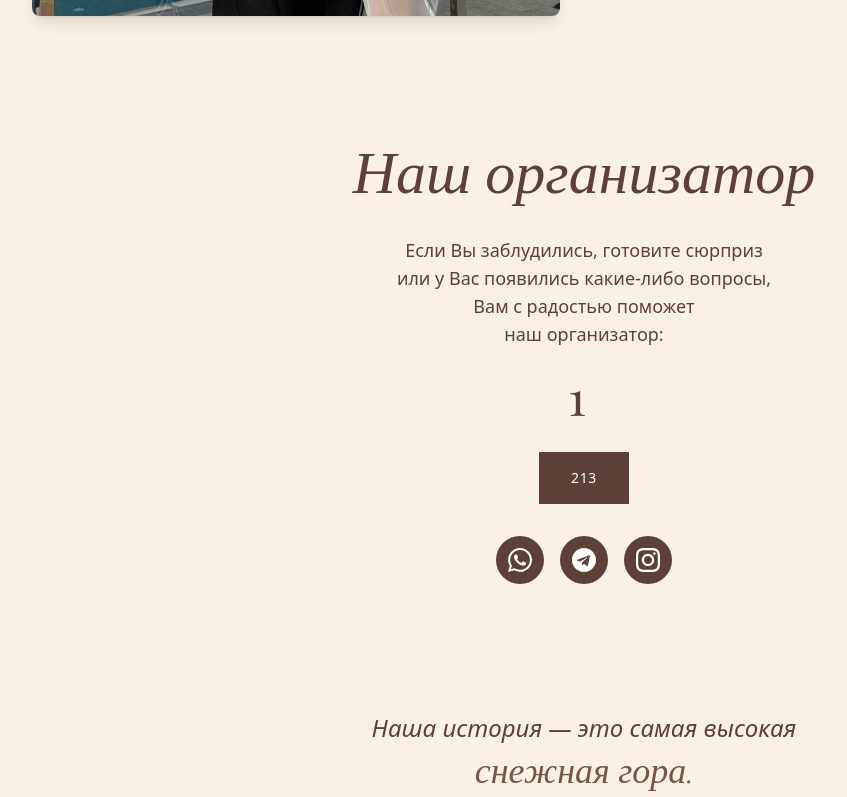
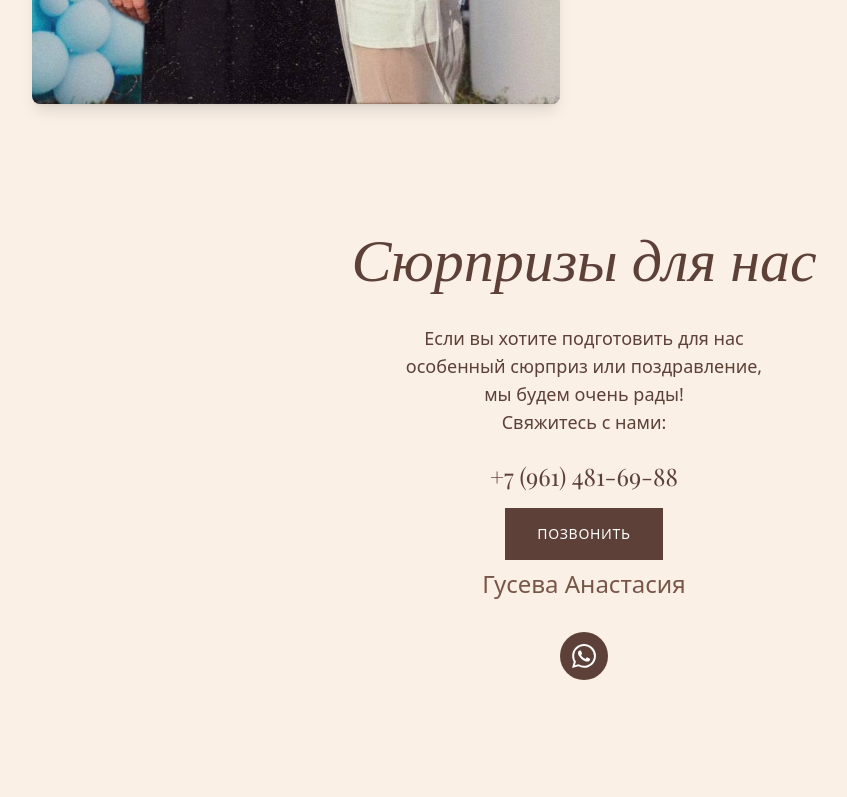
Before and after one commit to Shattt1/weedinggoosex, a Next.js app: page / in a window 1280 px wide. Shown: the part 5700-6497 px from the top of the page, without its empty margins (56-903 px from the left). Built offline with nearby package versions, Linux system fonts and the light colour scheme; a web font is replaced by a local one.

Commit message:
изменена фотография гендер

```diff
--- a/src/app/page.tsx
+++ b/src/app/page.tsx
@@ -423,7 +423,7 @@ export default function Home() {
                             {/* Фотография */}
                             <div className="animate-on-scroll" style={{ animationDelay: '0.1s' }}>
                                 <img
-                                    src="/images/gender-party.jpg"
+                                    src="/images/gender-party1.jpg"
                                     alt="Сюрприз с полом ребенка на нашей свадьбе"
                                     className="w-full rounded-lg shadow-lg"
                                 />
@@ -444,35 +444,35 @@ export default function Home() {
             {/* Wishes Section */}
 
 
-            {/* Organizer Contact */}
+            {/* Surprise Contact Section */}
             <section className="py-16 px-6 max-w-4xl mx-auto text-center animate-on-scroll">
-                <h2 className="text-5xl md:text-6xl font-script italic mb-8 text-[#5D4037]">Наш организатор</h2>
+                <h2 className="text-5xl md:text-6xl font-script italic mb-8 text-[#5D4037]">Сюрпризы для нас</h2>
                 <p className="text-lg mb-6 text-[#5D4037]">
-                    Если Вы заблудились, готовите сюрприз<br />
-                    или у Вас появились какие-либо вопросы,<br />
-                    Вам с радостью поможет<br />
-                    наш организатор:
+                    Если вы хотите подготовить для нас<br />
+                    особенный сюрприз или поздравление,<br />
+                    мы будем очень рады!<br />
+                    Свяжитесь с нами:
                 </p>
-                <h3 className="text-5xl font-serif tracking-[0.3em] mb-8 text-[#5D4037]">1</h3>
-                <button className="bg-[#5D4037] text-white px-8 py-4 text-sm tracking-wider hover:bg-[#4E342E] transition-colors mb-8">
-                    213
-                </button>
+
+                {/* Номер телефона */}
+                <div className="mb-8">
+                    <p className="text-2xl font-serif text-[#5D4037] mb-4">+7 (961) 481-69-88</p>
+                    <button
+                        onClick={() => window.open('tel:+79614816988')}
+                        className="bg-[#5D4037] text-white px-8 py-4 text-sm tracking-wider hover:bg-[#4E342E] transition-colors mb-2"
+                    >
+                        ПОЗВОНИТЬ
+                    </button>
+                    <p className="text-2xl text-[#795548]">Гусева Анастасия</p>
+                </div>
+
                 <div className="flex justify-center gap-4">
-                    <a href="https://wa.me/79604706930" className="w-12 h-12 bg-[#5D4037] rounded-full flex items-center justify-center hover:bg-[#4E342E] transition-colors">
+                    <a href="https://wa.me/79614816988" className="w-12 h-12 bg-[#5D4037] rounded-full flex items-center justify-center hover:bg-[#4E342E] transition-colors">
                         <svg className="w-6 h-6 text-white" fill="currentColor" viewBox="0 0 24 24">
                             <path d="M17.472 14.382c-.297-.149-1.758-.867-2.03-.967-.273-.099-.471-.148-.67.15-.197.297-.767.966-.94 1.164-.173.199-.347.223-.644.075-.297-.15-1.255-.463-2.39-1.475-.883-.788-1.48-1.761-1.653-2.059-.173-.297-.018-.458.13-.606.134-.133.298-.347.446-.52.149-.174.198-.298.298-.497.099-.198.05-.371-.025-.52-.075-.149-.669-1.612-.916-2.207-.242-.579-.487-.5-.669-.51-.173-.008-.371-.01-.57-.01-.198 0-.52.074-.792.372-.272.297-1.04 1.016-1.04 2.479 0 1.462 1.065 2.875 1.213 3.074.149.198 2.096 3.2 5.077 4.487.709.306 1.262.489 1.694.625.712.227 1.36.195 1.871.118.571-.085 1.758-.719 2.006-1.413.248-.694.248-1.289.173-1.413-.074-.124-.272-.198-.57-.347m-5.421 7.403h-.004a9.87 9.87 0 01-5.031-1.378l-.361-.214-3.741.982.998-3.648-.235-.374a9.86 9.86 0 01-1.51-5.26c.001-5.45 4.436-9.884 9.888-9.884 2.64 0 5.122 1.03 6.988 2.898a9.825 9.825 0 012.893 6.994c-.003 5.45-4.437 9.884-9.885 9.884m8.413-18.297A11.815 11.815 0 0012.05 0C5.495 0 .16 5.335.157 11.892c0 2.096.547 4.142 1.588 5.945L.057 24l6.305-1.654a11.882 11.882 0 005.683 1.448h.005c6.554 0 11.89-5.335 11.893-11.893a11.821 11.821 0 00-3.48-8.413Z" />
                         </svg>
                     </a>
-                    <a href="https://t.me/" className="w-12 h-12 bg-[#5D4037] rounded-full flex items-center justify-center hover:bg-[#4E342E] transition-colors">
-                        <svg className="w-6 h-6 text-white" fill="currentColor" viewBox="0 0 24 24">
-                            <path d="M12 0C5.373 0 0 5.373 0 12s5.373 12 12 12 12-5.373 12-12S18.627 0 12 0zm5.894 8.221l-1.97 9.28c-.145.658-.537.818-1.084.508l-3-2.21-1.446 1.394c-.14.18-.357.295-.6.295-.002 0-.003 0-.005 0l.213-3.054 5.56-5.022c.24-.213-.054-.334-.373-.121l-6.869 4.326-2.96-.924c-.64-.203-.658-.64.135-.954l11.566-4.458c.538-.196 1.006.128.832.941z" />
-                        </svg>
-                    </a>
-                    <a href="https://www.instagram.com/" className="w-12 h-12 bg-[#5D4037] rounded-full flex items-center justify-center hover:bg-[#4E342E] transition-colors">
-                        <svg className="w-6 h-6 text-white" fill="currentColor" viewBox="0 0 24 24">
-                            <path d="M12 2.163c3.204 0 3.584.012 4.85.07 3.252.148 4.771 1.691 4.919 4.919.058 1.265.069 1.645.069 4.849 0 3.205-.012 3.584-.069 4.849-.149 3.225-1.664 4.771-4.919 4.919-1.266.058-1.644.07-4.85.07-3.204 0-3.584-.012-4.849-.07-3.26-.149-4.771-1.699-4.919-4.92-.058-1.265-.07-1.644-.07-4.849 0-3.204.013-3.583.07-4.849.149-3.227 1.664-4.771 4.919-4.919 1.266-.057 1.645-.069 4.849-.069zm0-2.163c-3.259 0-3.667.014-4.947.072-4.358.2-6.78 2.618-6.98 6.98-.059 1.281-.073 1.689-.073 4.948 0 3.259.014 3.668.072 4.948.2 4.358 2.618 6.78 6.98 6.98 1.281.058 1.689.072 4.948.072 3.259 0 3.668-.014 4.948-.072 4.354-.2 6.782-2.618 6.979-6.98.059-1.28.073-1.689.073-4.948 0-3.259-.014-3.667-.072-4.947-.196-4.354-2.617-6.78-6.979-6.98-1.281-.059-1.69-.073-4.949-.073zm0 5.838c-3.403 0-6.162 2.759-6.162 6.162s2.759 6.163 6.162 6.163 6.162-2.759 6.162-6.163c0-3.403-2.759-6.162-6.162-6.162zm0 10.162c-2.209 0-4-1.79-4-4 0-2.209 1.791-4 4-4s4 1.791 4 4c0 2.21-1.791 4-4 4zm6.406-11.845c-.796 0-1.441.645-1.441 1.44s.645 1.44 1.441 1.44c.795 0 1.439-.645 1.439-1.44s-.644-1.44-1.439-1.44z" />
-                        </svg>
-                    </a>
+
                 </div>
             </section>
 
```
Also changed, not shown: public/images/gender-party1.jpg (added).
